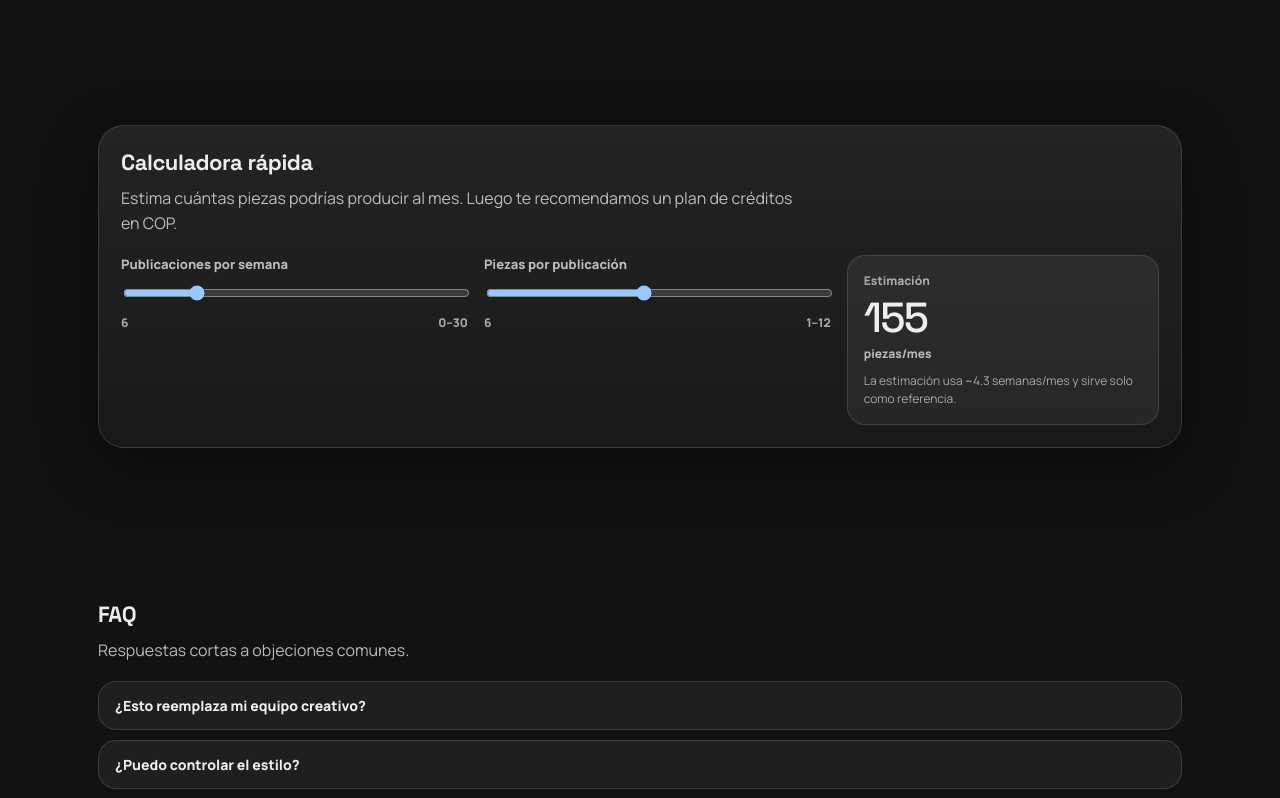
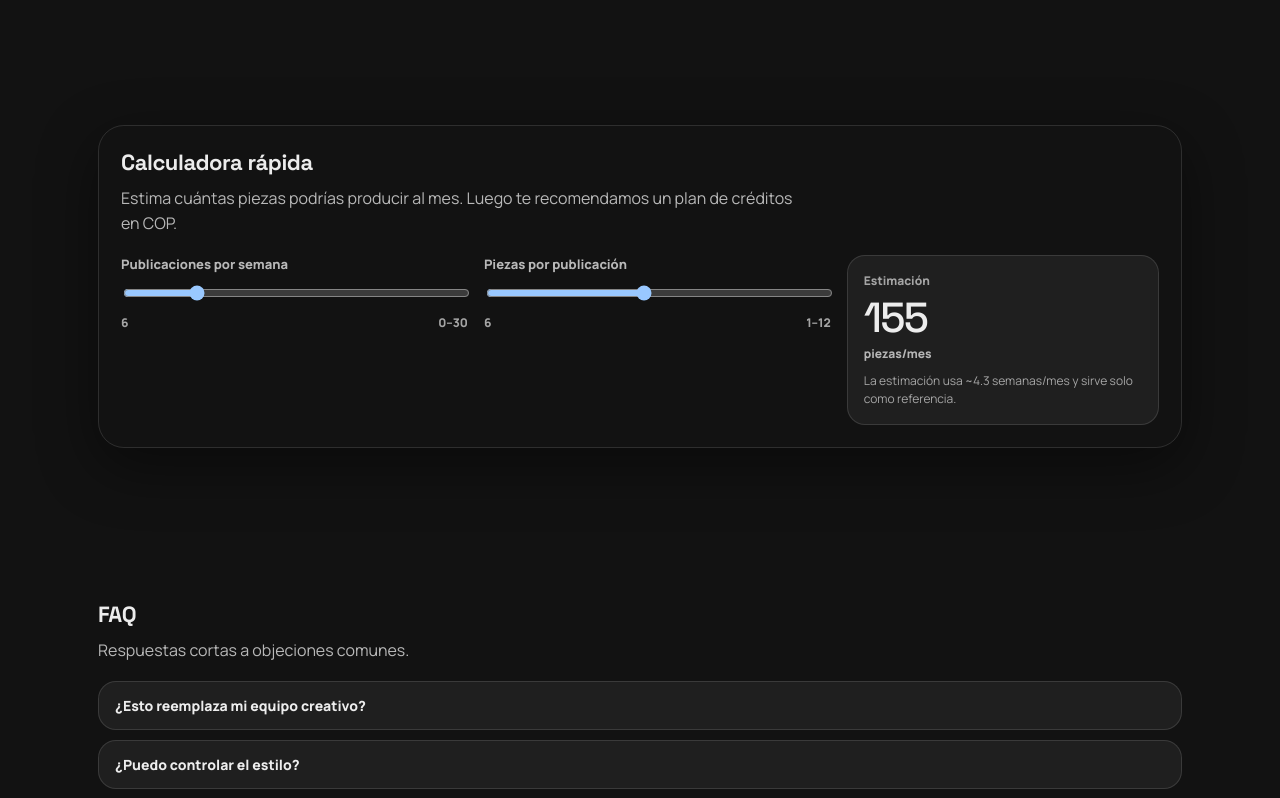
Before and after one commit to Jujo-95/virtual_estudio_web, a React (Vite) app: page / in a window 1280 px wide. Shown: the part 3020-3818 px from the top of the page. Built offline with nearby package versions, Linux system fonts and the light colour scheme.

Commit message:
fix(css): Ensure no background images on specific cards

```diff
--- a/src/index.css
+++ b/src/index.css
@@ -1709,6 +1709,7 @@ input {
   box-shadow: var(--vs-shadow);
   padding: 22px;
   --vs-card-bg: none;
+  background-image: none;
 }
 
 .vs-calc {
@@ -1752,6 +1753,7 @@ input {
   background: rgba(255, 255, 255, 0.06);
   padding: 16px;
   --vs-card-bg: none;
+  background-image: none;
 }
 
 .vs-calc-kpi-label {
@@ -1793,6 +1795,7 @@ input {
   background: rgba(255, 255, 255, 0.06);
   padding: 14px 16px;
   --vs-card-bg: none;
+  background-image: none;
 }
 
 .vs-card,
```
